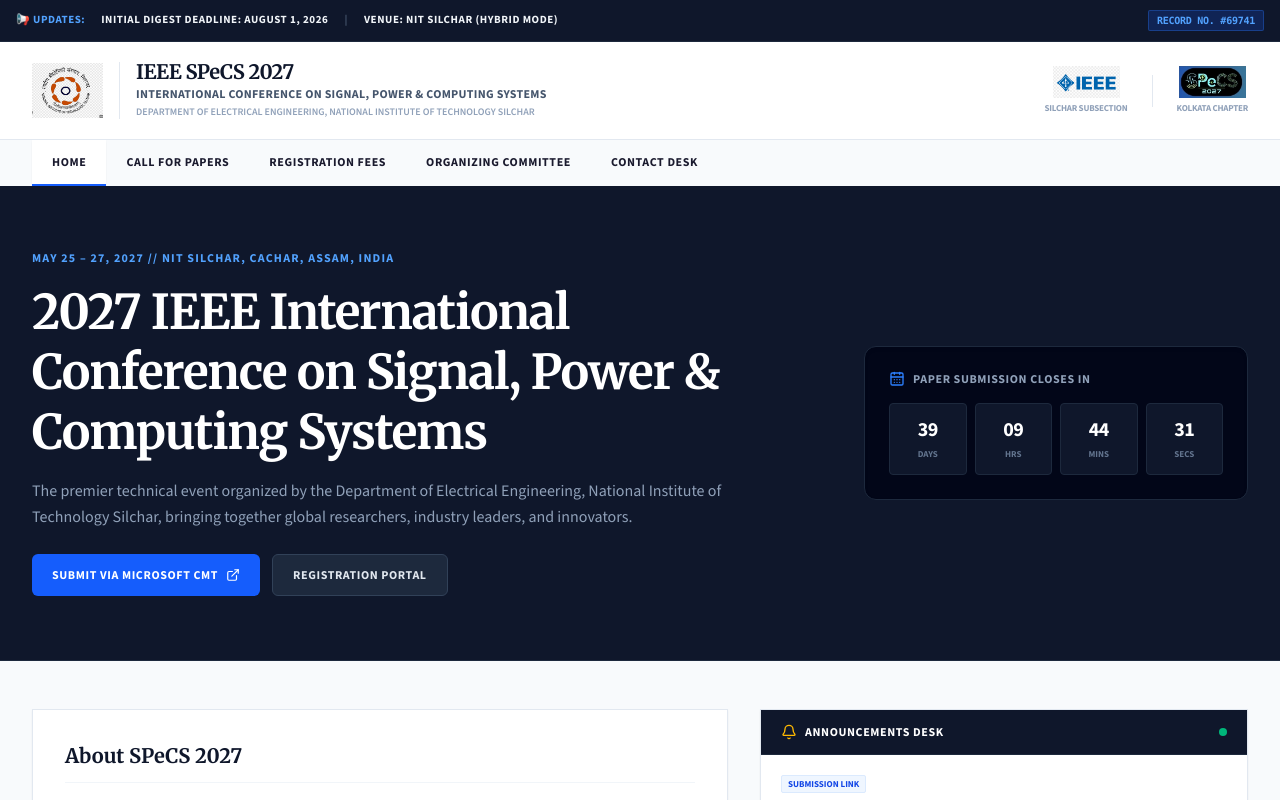
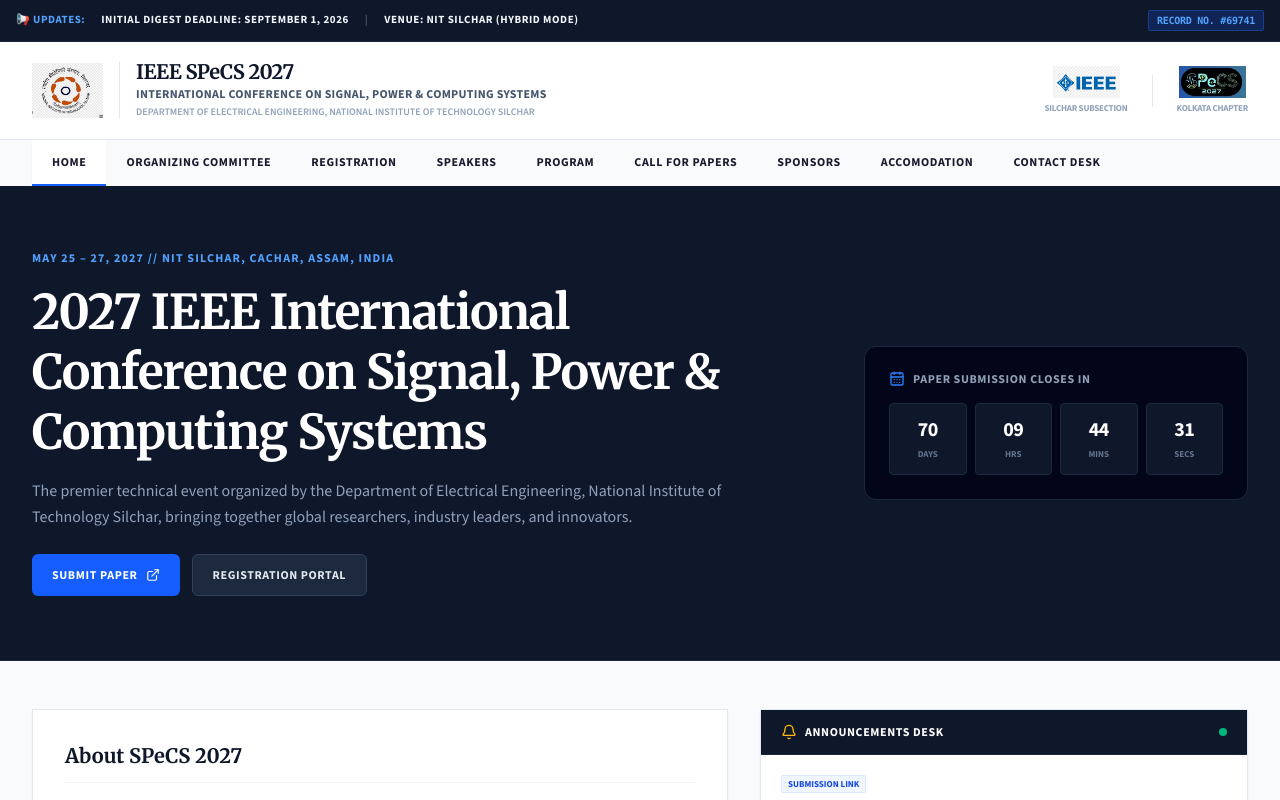
Before and after one commit to irav24/specs-site, a React (Vite) app: page / in a window 1280 px wide. Shown: the top 800 px of the page. Built offline with nearby package versions, Linux system fonts and the light colour scheme.

Commit message:
added cards

```diff
--- a/src/components/layout/Navbar.jsx
+++ b/src/components/layout/Navbar.jsx
@@ -10,7 +10,7 @@ export default function Navbar() {
         <div className="max-w-7xl mx-auto flex items-center justify-between">
           <div className="flex items-center gap-4 whitespace-nowrap">
             <span className="text-blue-400 font-extrabold">📢 UPDATES:</span>
-            <span>INITIAL DIGEST DEADLINE: AUGUST 1, 2026</span>
+            <span>INITIAL DIGEST DEADLINE: SEPTEMBER 1, 2026</span>
             <span className="text-slate-600">|</span>
             <span>VENUE: NIT SILCHAR (HYBRID MODE)</span>
           </div>
@@ -62,9 +62,15 @@ export default function Navbar() {
           <div className="flex flex-wrap -mb-px">
             {[
               { label: "Home", path: "/" },
+              { label: "Organizing Committee", path: "/committee" },
+              { label: "Registration", path: "/registration" },
+              { label: "Speakers", path: "/speakers" },
+              { label: "Program", path: "/schedule" },
               { label: "Call for Papers", path: "/call-for-papers" },
-              { label: "Registration Fees", path: "/registration" },
-              { label: "Organizing Committee", path: "/committee" },
+              { label: "Sponsors", path: "/sponsors" },
+              { label: "Accomodation", path: "/accomodation" },
+
+
               { label: "Contact Desk", path: "/contact" }
             ].map((link) => (
               <NavLink
--- a/src/pages/Committee.jsx
+++ b/src/pages/Committee.jsx
@@ -12,14 +12,19 @@ const committeeData = [
         affiliation: "NIT Silchar",
         image: null // Replace with image URL later
       },
-      {
+
+    ]
+  },
+  {
+    category: "Patrons",
+    members: [
+     {
         name: "Prof. Debangshu Dey",
         role: "Chair",
         affiliation: "IEEE Kolkata Section",
         image: null
-      }
-    ]
-  },
+      },]
+    },
   {
     category: "General Chairs",
     members: [
--- a/src/pages/Home.jsx
+++ b/src/pages/Home.jsx
@@ -7,7 +7,7 @@ export default function Home() {
   const [timeLeft, setTimeLeft] = useState({ days: '00', hours: '00', minutes: '00', seconds: '00' });
 
   useEffect(() => {
-    const deadline = new Date('2026-08-01T00:00:00');
+    const deadline = new Date('2026-09-01T00:00:00');
     const timer = setInterval(() => {
       const diff = deadline - new Date();
       if(diff <= 0) return;
@@ -44,7 +44,7 @@ export default function Home() {
               {/* Core Targets Matrix */}
               <div className="flex flex-wrap gap-3 pt-2">
                 <a href="https://cmt3.research.microsoft.com" target="_blank" rel="noreferrer" className="px-5 py-3 bg-blue-600 hover:bg-blue-700 text-white text-xs font-bold uppercase tracking-wider rounded-md transition-all flex items-center gap-2">
-                  Submit via Microsoft CMT <ExternalLink className="w-3.5 h-3.5" />
+                  Submit Paper <ExternalLink className="w-3.5 h-3.5" />
                 </a>
                 <button className="px-5 py-3 bg-slate-800 hover:bg-slate-700 text-slate-200 text-xs font-bold uppercase tracking-wider rounded-md transition-all border border-slate-700">
                   Registration Portal
--- a/src/pages/Papers.jsx
+++ b/src/pages/Papers.jsx
@@ -18,7 +18,7 @@ const cardVariants = {
 
 export default function Papers() {
   const milestones = [
-    { icon: <Calendar className="w-6 h-6 text-orange-500" />, event: "Call for Paper", date: "August 1", year: "2026" },
+    { icon: <Calendar className="w-6 h-6 text-orange-500" />, event: "Call for Paper", date: "September 1", year: "2026" },
     { icon: <Inbox className="w-6 h-6 text-blue-500" />, event: "Submission Deadline", date: "Dec 15", year: "2026" },
     { icon: <Camera className="w-6 h-6 text-emerald-500" />, event: "Camera Ready", date: "Jan 31", year: "2027" },
   ];
```
